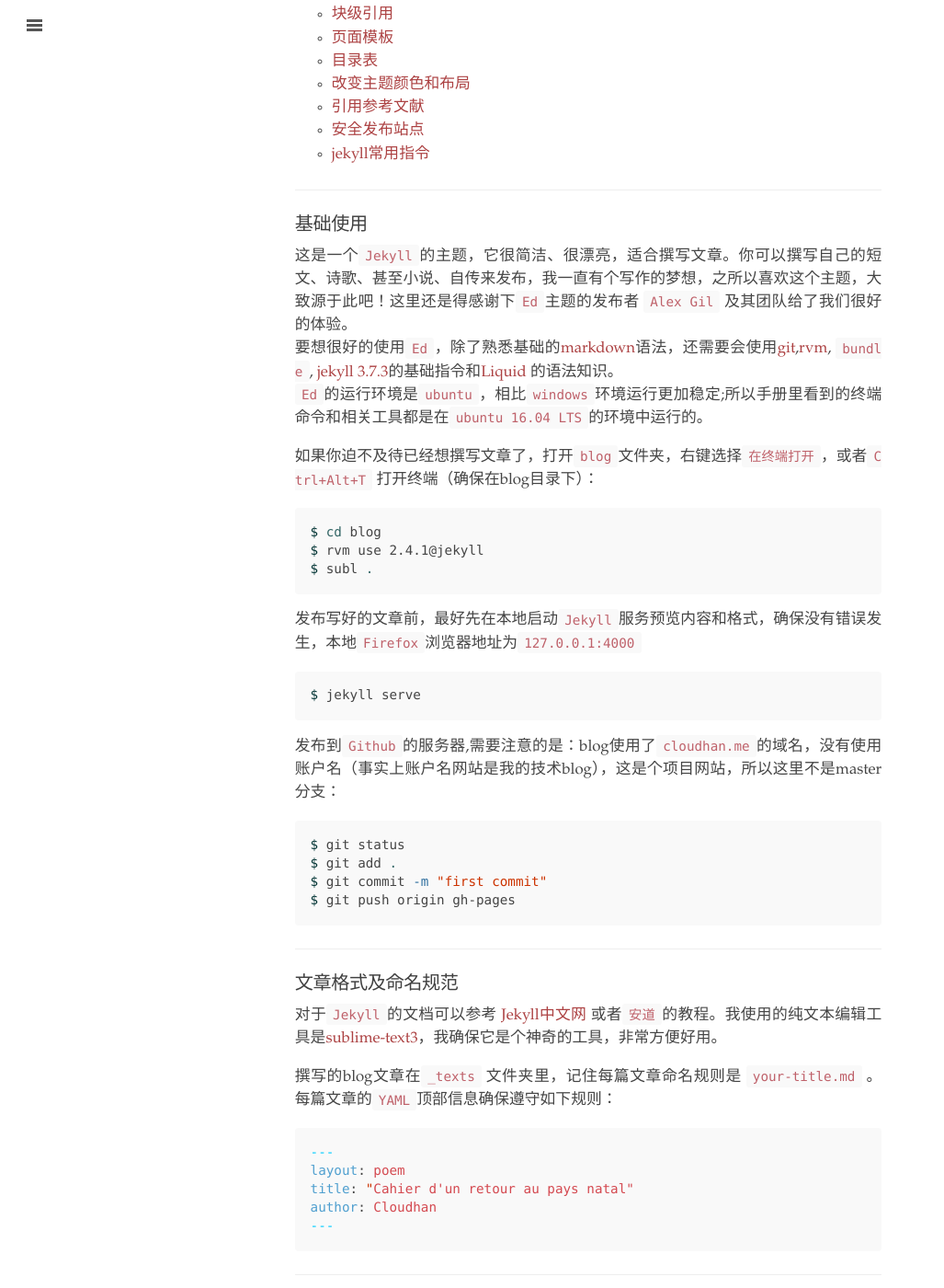
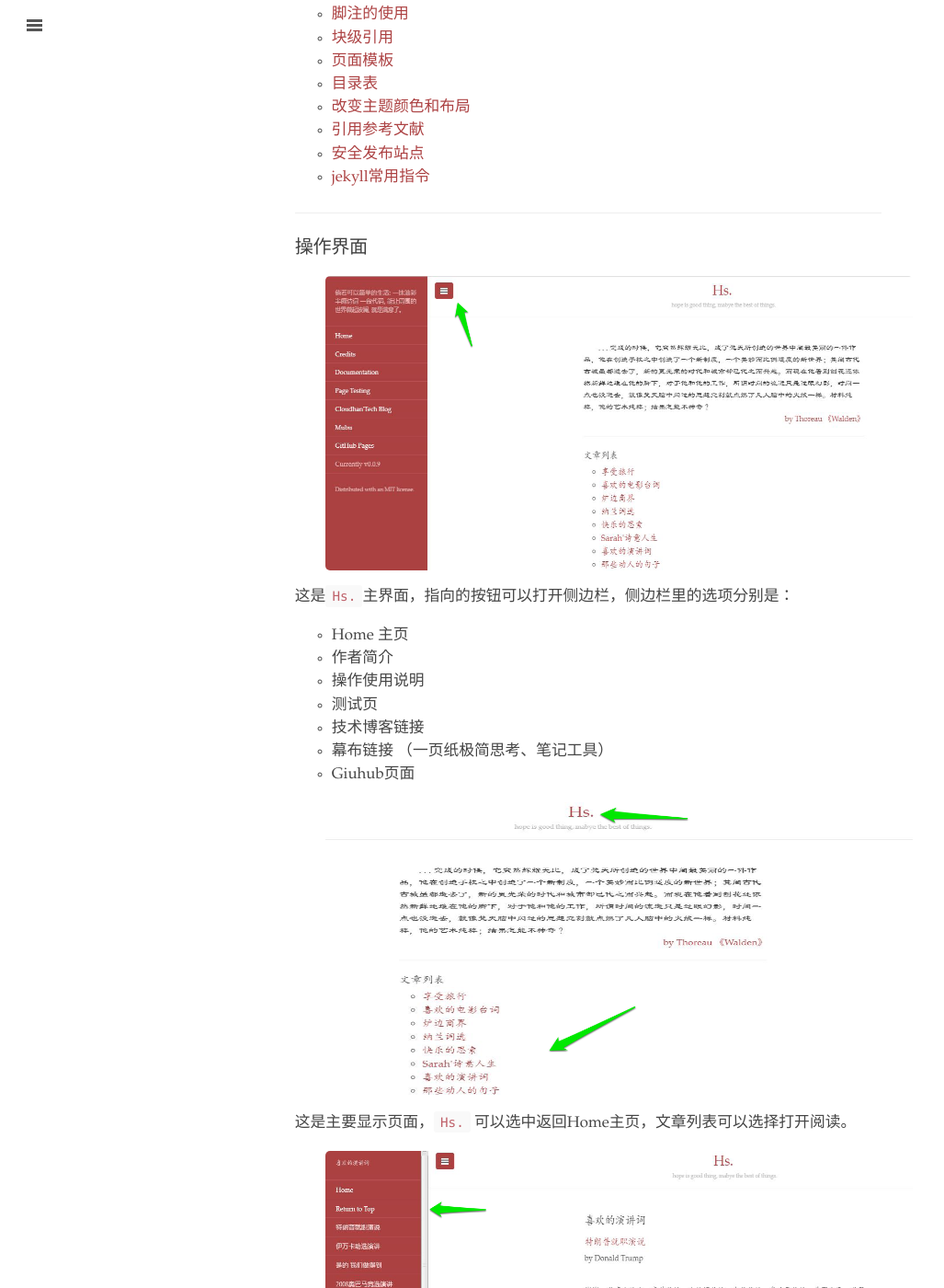
Before and after one commit to symphonyh/blog, a Jekyll site: the page built from documentation.md, in a window 1280 px wide and 1400 px high, scrolled down 336 px. Shown: the whole window at 92% size, without its empty margins (0-1027 px from the left). Built offline with Jekyll 4.4.1, drawn with Linux system fonts in a browser that asks for light colours; some of the changed text lies outside the part shown.

Commit message:
2018-9-7:10:58

```diff
--- a/documentation.md
+++ b/documentation.md
@@ -12,8 +12,31 @@
 
 ---
 
+## 操作界面
+
+<img src="/assets/11.png" alt=" " width="800px" height="320px">
+
+这是`Hs.`主界面，指向的按钮可以打开侧边栏，侧边栏里的选项分别是：
+
+- Home 主页
+- 作者简介
+- 操作使用说明
+- 测试页
+- 技术博客链接
+- 幕布链接 （一页纸极简思考、笔记工具）
+- Giuhub页面
 
 
+<img src="/assets/33.png" alt=" " width="800px" height="320px">
+
+这是主要显示页面，`Hs.` 可以选中返回Home主页，文章列表可以选择打开阅读。
+
+
+<img src="/assets/22.png" alt=" " width="800px" height="320px">
+
+对于多章节的大部头文章，可以选中按钮，侧边栏会提供书签目录选择跳转。
+
+---
 ## 基础使用
 
 这是一个`Jekyll`的主题，它很简洁、很漂亮，适合撰写文章。你可以撰写自己的短文、诗歌、甚至小说、自传来发布，我一直有个写作的梦想，之所以喜欢这个主题，大致源于此吧！这里还是得感谢下`Ed`主题的发布者 `Alex Gil` 及其团队给了我们很好的体验。<br>
```
Also changed, not shown: assets/11.png (added), assets/22.png (added), assets/33.png (added).
